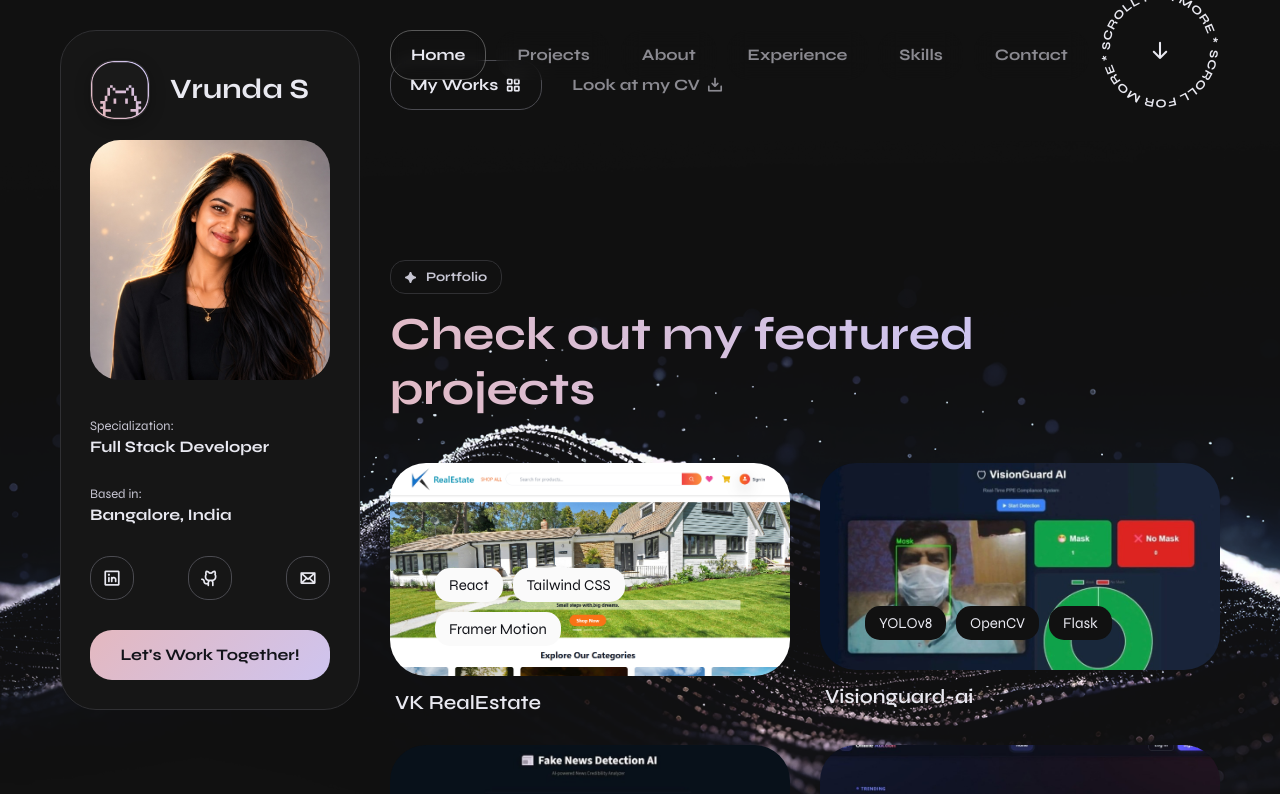
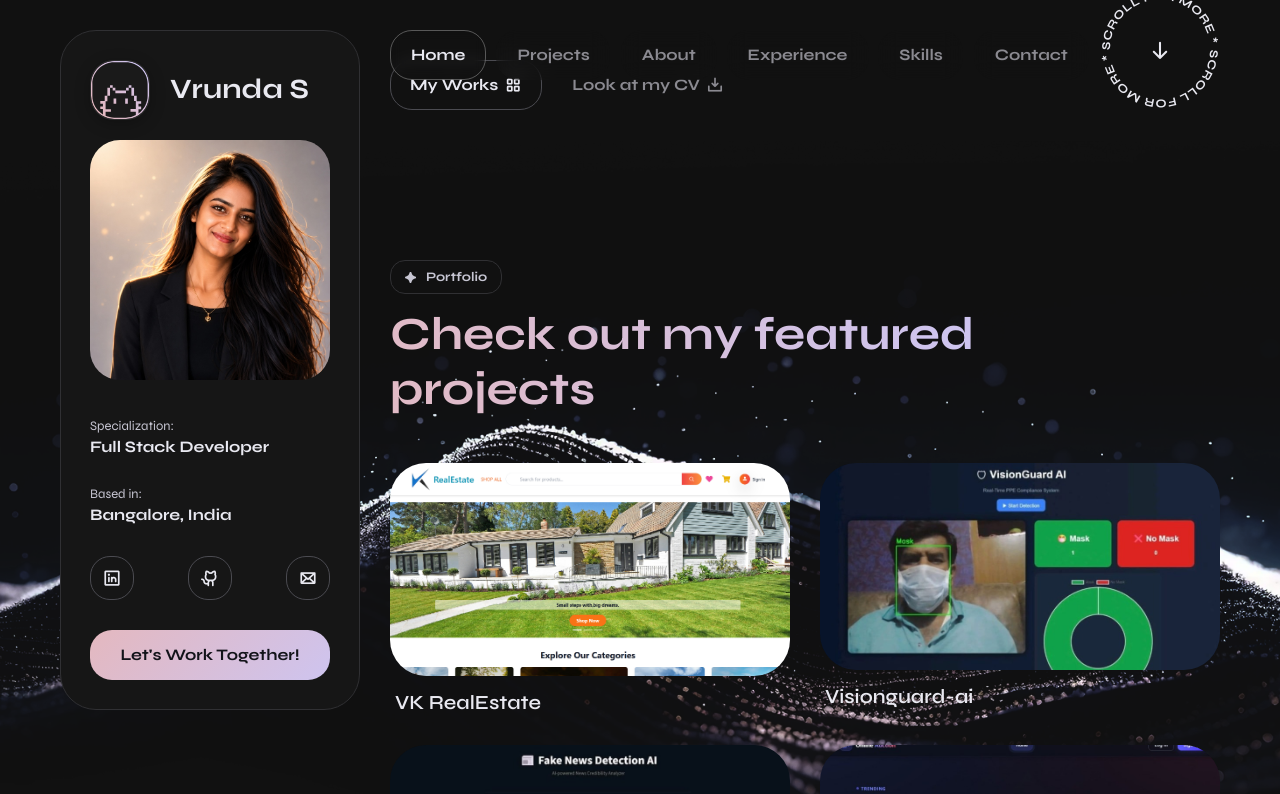
Before and after one commit to vrundasuresh04/vrunda-portfolio, a Next.js app: page / in a window 1280 px wide. Shown: the top 794 px of the page. Built offline with nearby package versions, Linux system fonts and the light colour scheme.

Commit message:
Updated portfolio design

```diff
--- a/components/portfolio/Portfolio.tsx
+++ b/components/portfolio/Portfolio.tsx
@@ -92,13 +92,6 @@ export default function Portfolio() {
                       itemProp="caption description"
                     >
                       <h5 className={item.titleClass}>{item.title}</h5>
-                      <div className="card__tags d-flex flex-wrap">
-                        {item.tags.map((tag, tagIdx) => (
-                          <span key={tagIdx} className={tag.className}>
-                            {tag.text}
-                          </span>
-                        ))}
-                      </div>
                       <p className="small">{item.description}</p>
                     </figcaption>
                   </a>
```
